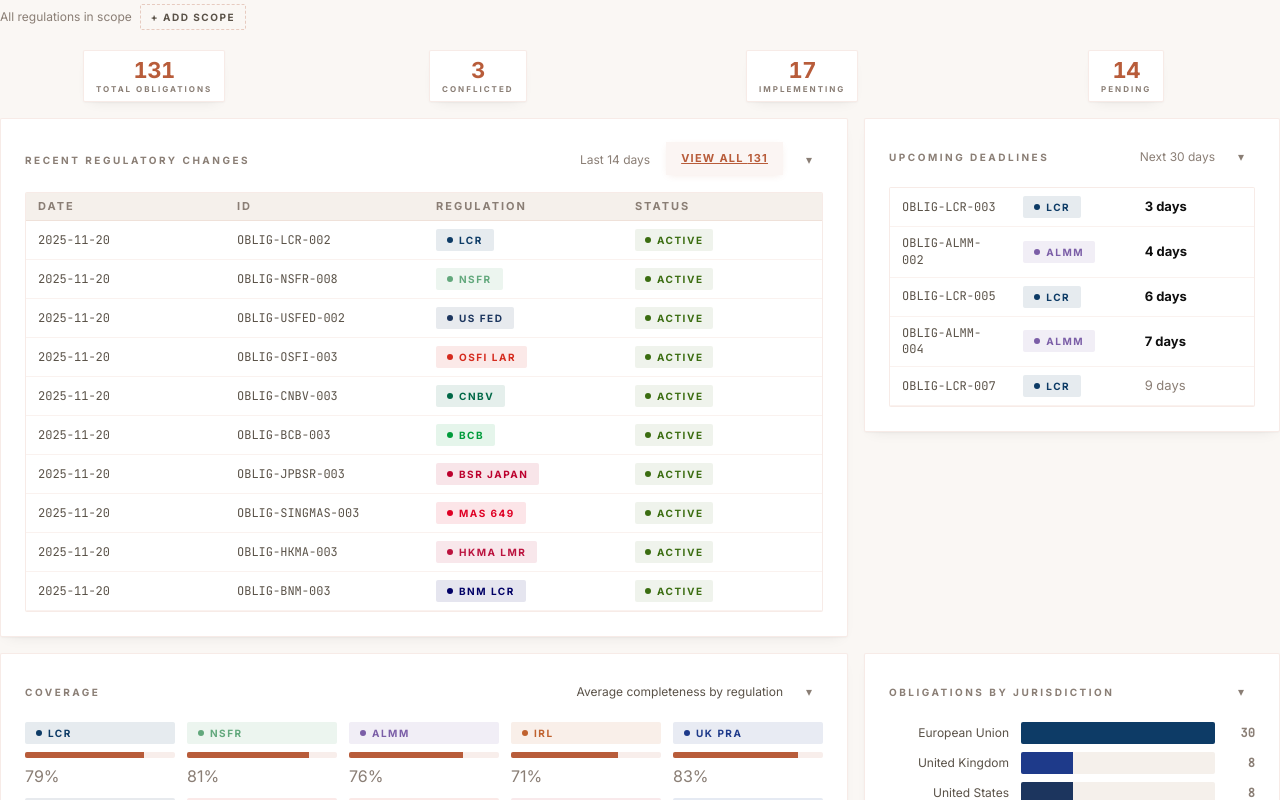
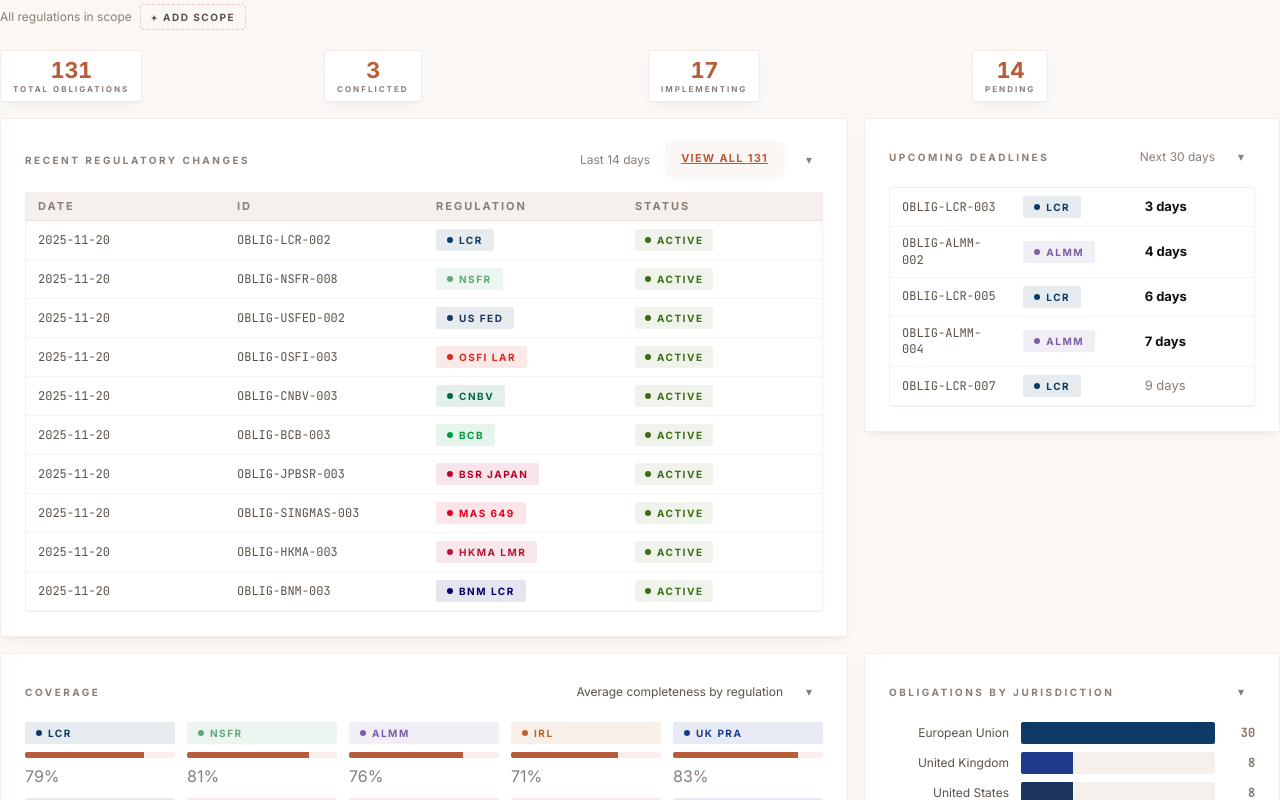
Before and after one commit to dirardm/obligai-current, a Next.js app in the folder web/: page / in a window 1280 px wide. Shown: the top 800 px of the page. Built offline with nearby package versions, Linux system fonts and the light colour scheme.

Commit message:
stat cards: left-align within column

```diff
--- a/web/src/styles/ObligaI_Extended_Stylesheet.css
+++ b/web/src/styles/ObligaI_Extended_Stylesheet.css
@@ -2828,7 +2828,7 @@ a:not([class]) {
   justify-content: center;
   min-height: 0;
   width: fit-content;
-  justify-self: center;
+  justify-self: start;
 }
 .card--stat-compact .stat-num {
   font: 700 22px/1 var(--font-sans);
```
